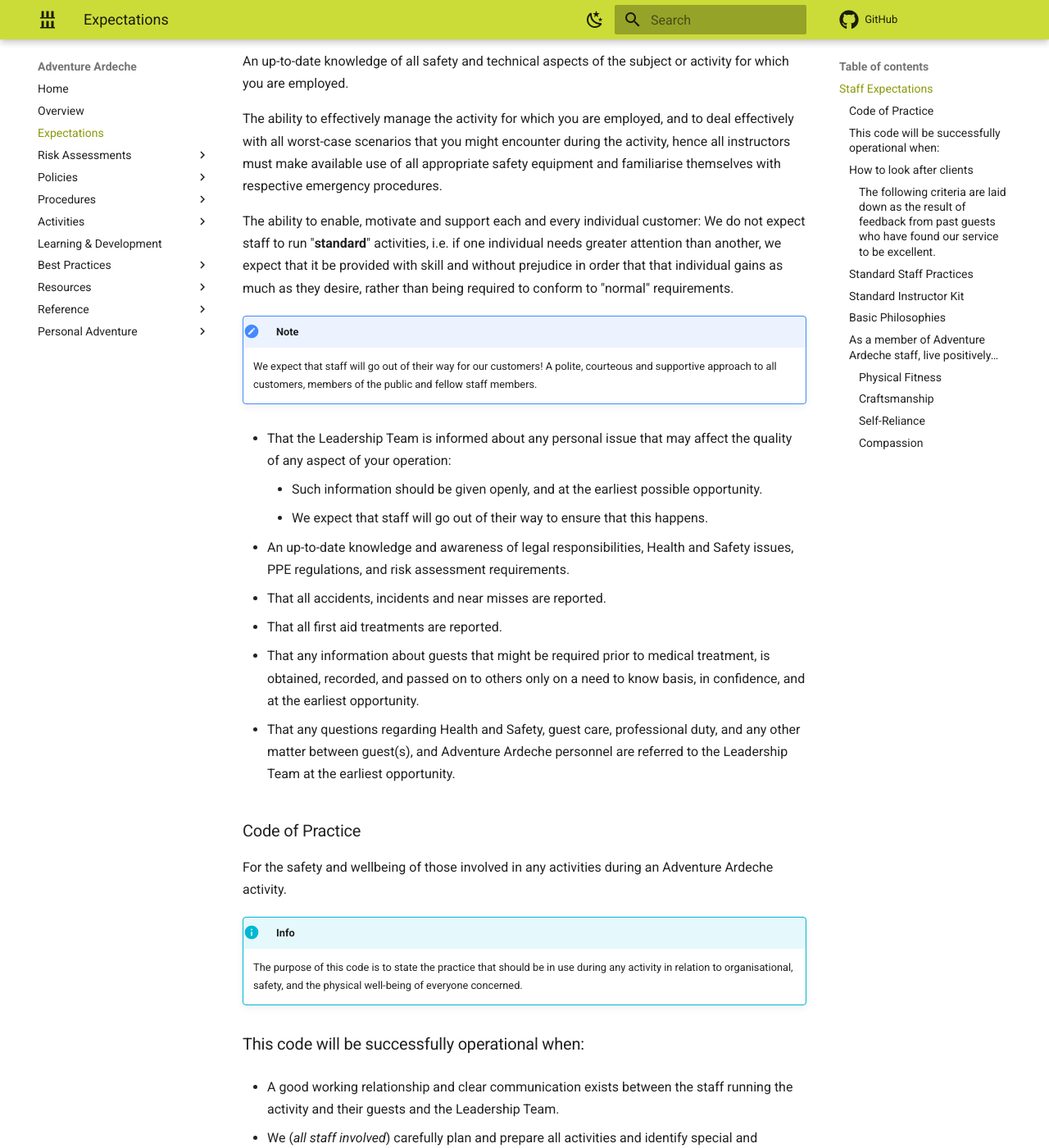
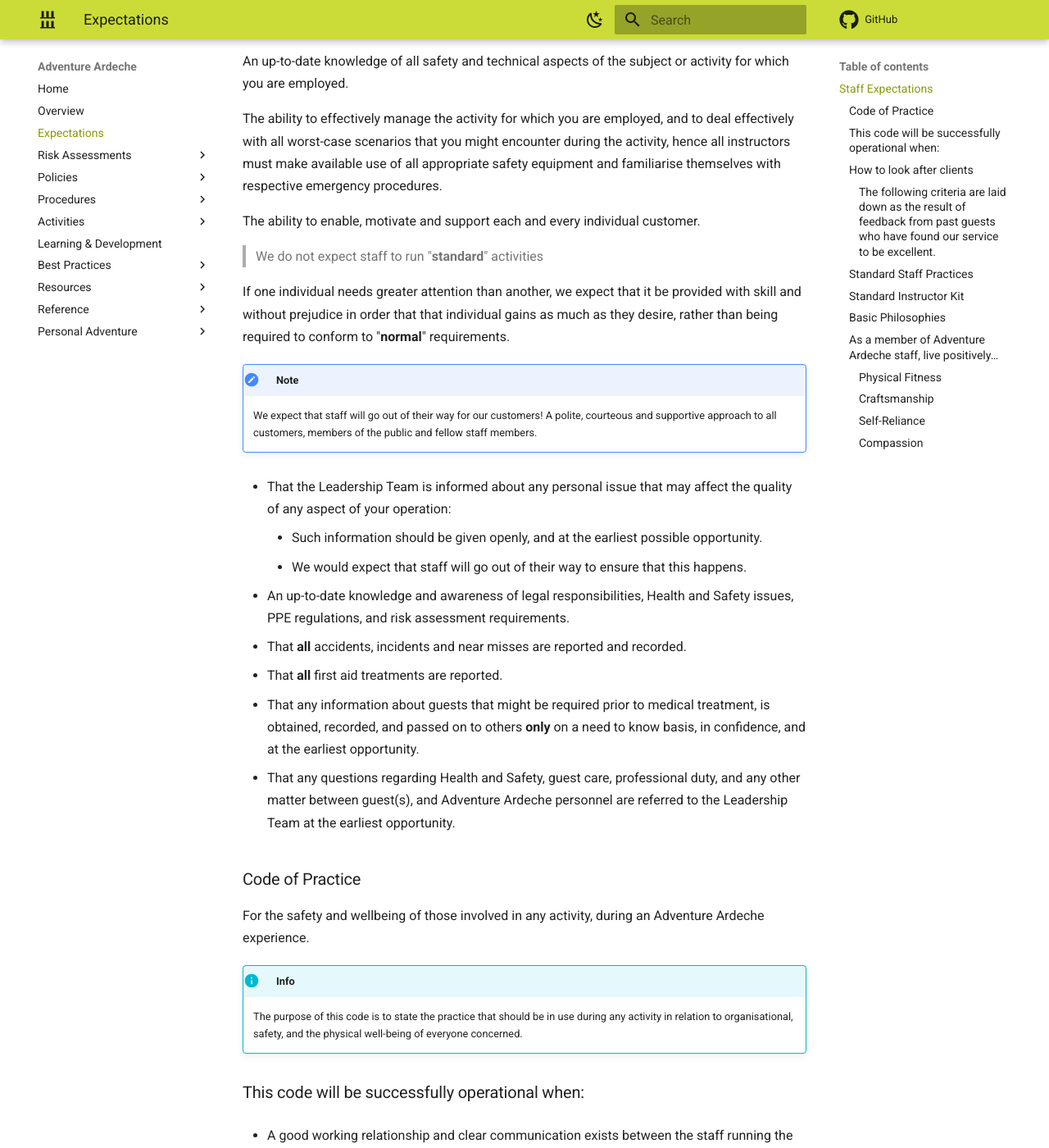
Before and after one commit to Matt-Adventure-Ardeche/staffhandbook, an MkDocs documentation site: the page built from docs/expectations.md, in a window 1280 px wide and 1400 px high, scrolled down 240 px. Shown: the whole window at 82% size. Built offline with MkDocs 1.6.1 and Material for MkDocs 9.7.7, drawn with Linux system fonts in a browser that asks for light colours; comment, search, counter and statistics services are not loaded; some of the changed text lies outside the part shown.

Commit message:
expectations update

```diff
--- a/docs/expectations.md
+++ b/docs/expectations.md
@@ -7,7 +7,11 @@
 
 The ability to effectively manage the activity for which you are employed, and to deal effectively with all worst-case scenarios that you might encounter during the activity, hence all instructors must make available use of all appropriate safety equipment and familiarise themselves with respective emergency procedures.
 
-The ability to enable, motivate and support each and every individual customer: We do not expect staff to run "**standard**" activities, i.e. if one individual needs greater attention than another, we expect that it be provided with skill and without prejudice in order that that individual gains as much as they desire, rather than being required to conform to "normal" requirements.
+The ability to enable, motivate and support each and every individual customer.
+
+> We do not expect staff to run "**standard**" activities
+
+If one individual needs greater attention than another, we expect that it be provided with skill and without prejudice in order that that individual gains as much as they desire, rather than being required to conform to "**normal**" requirements.
 
 !!! note
 
@@ -15,20 +19,20 @@
 
 - That the Leadership Team is informed about any personal issue that may affect the quality of any aspect of your operation:
     * Such information should be given openly, and at the earliest possible opportunity.
-    * We expect that staff will go out of their way to ensure that this happens.
+    * We would expect that staff will go out of their way to ensure that this happens.
 
 * An up-to-date knowledge and awareness of legal responsibilities, Health and Safety issues, PPE regulations, and risk assessment requirements.
 
-* That all accidents, incidents and near misses are reported.
+* That **all** accidents, incidents and near misses are reported and recorded.
 
-* That all first aid treatments are reported.
+* That **all** first aid treatments are reported.
 
-* That any information about guests that might be required prior to medical treatment, is obtained, recorded, and passed on to others only on a need to know basis, in confidence, and at the earliest opportunity.
+* That any information about guests that might be required prior to medical treatment, is obtained, recorded, and passed on to others **only** on a need to know basis, in confidence, and at the earliest opportunity.
 
 * That any questions regarding Health and Safety, guest care, professional duty, and any other matter between guest(s), and Adventure Ardeche personnel are referred to the Leadership Team at the earliest opportunity.
 
 ### Code of Practice
-For the safety and wellbeing of those involved in any activities during an Adventure Ardeche activity.
+For the safety and wellbeing of those involved in any activity, during an Adventure Ardeche experience.
 
 !!! info
 
@@ -36,7 +40,7 @@
 
 ### This code will be successfully operational when:
 
-* A good working relationship and clear communication exists between the staff running the activity and their guests and the Leadership Team.
+* A good working relationship and clear communication exists between the staff running the activity, their guests, and the Leadership Team.
 
 * We (*all staff involved*) carefully plan and prepare all activities and identify special and particular needs as early as practicable
 
@@ -126,7 +130,7 @@
 
 * Through Unfamiliar Settings
 * Through activities that are Mentally & Physically Challenging
-* Guests have ‘More in them than they know’
+* Guests have ‘*More in them than they know*’
 
 **Supportive Environment**
 
```
